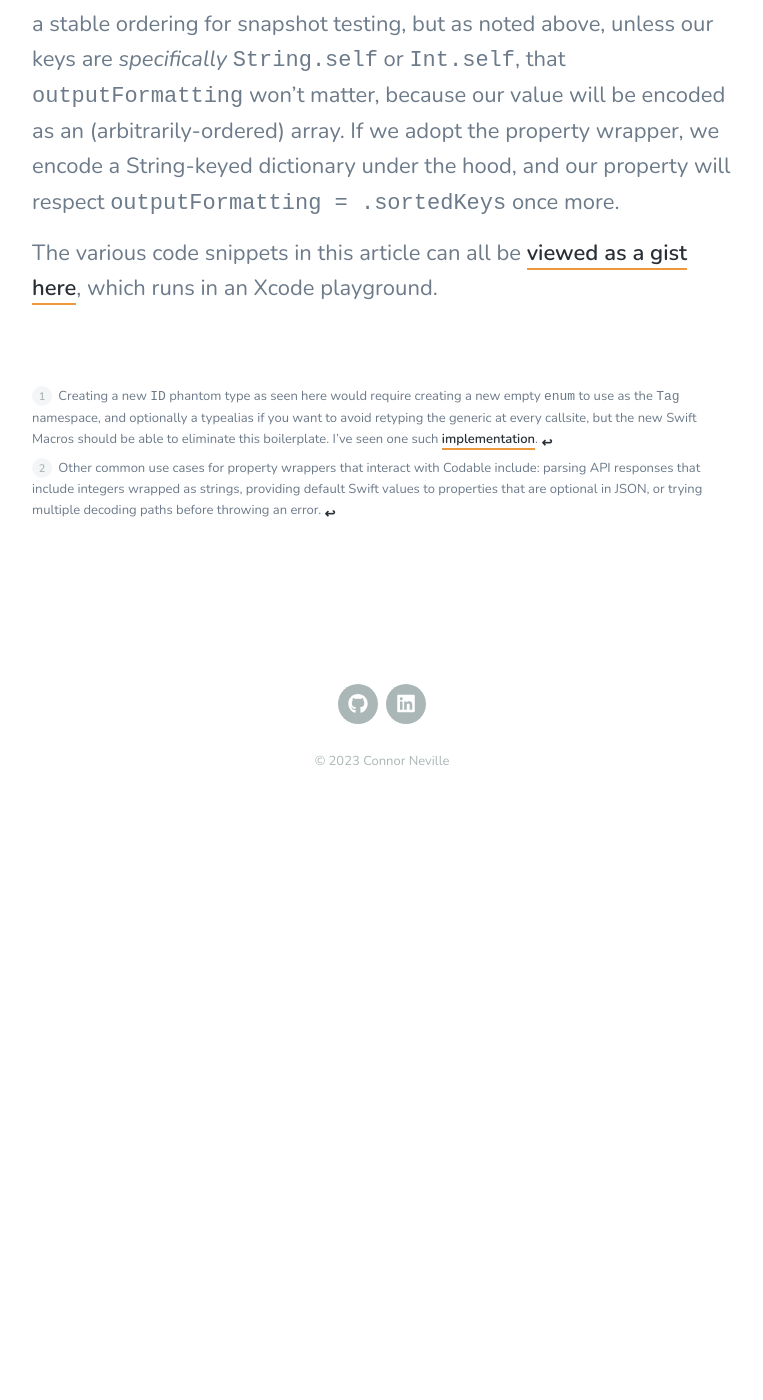
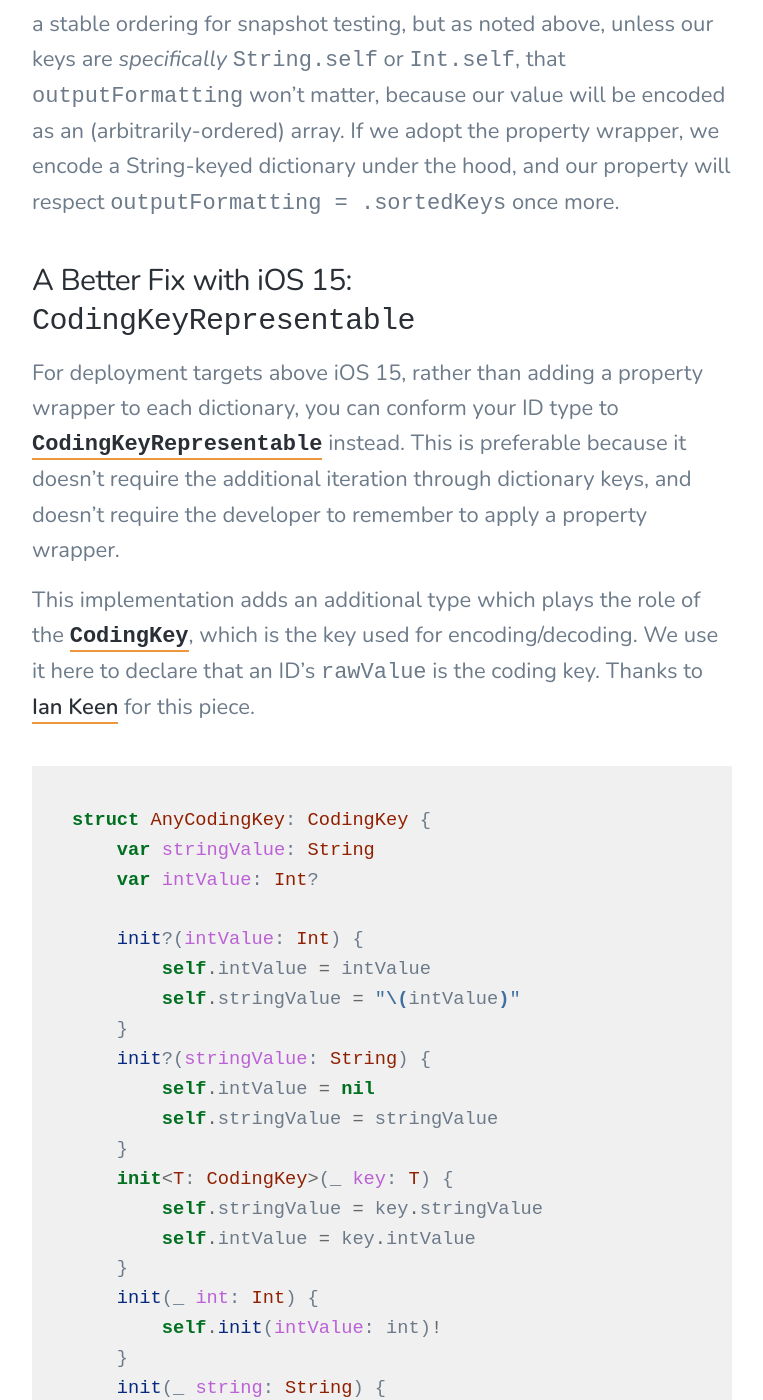
Before and after one commit to nevillco/nevillco.github.io, a Jekyll site: the page built from _posts/2023-10-20-swift-codable-and-custom-keyed-dictionaries.md, in a window 1280 px wide and 1400 px high, scrolled down 11386 px. Shown: the whole window, without its empty margins (258-1021 px from the left). Built offline with Jekyll 4.4.1, drawn with Linux system fonts in a browser that asks for light colours; nearby versions of some CDN libraries; before the commit the page ends 12234 px from its top, so only the background shows below that; some of the changed text lies outside the part shown.

Commit message:
Fix example numbers, add section about CodingKeyRepresentable.

````diff
--- a/_posts/2023-10-20-swift-codable-and-custom-keyed-dictionaries.md
+++ b/_posts/2023-10-20-swift-codable-and-custom-keyed-dictionaries.md
@@ -208,6 +209,58 @@ One may also find themselves in the situation where they own the server or backe
 
 For String-keyed or Int-keyed dictionaries, one can set `outputFormatting = .sortedKeys` on `JSONEncoder` to produce a stable ordering for snapshot testing, but as noted above, unless our keys are _specifically_ `String.self` or `Int.self`, that `outputFormatting` won’t matter, because our value will be encoded as an (arbitrarily-ordered) array. If we adopt the property wrapper, we encode a String-keyed dictionary under the hood, and our property will respect `outputFormatting = .sortedKeys` once more.
 
+### A Better Fix with iOS 15: `CodingKeyRepresentable`
+
+For deployment targets above iOS 15, rather than adding a property wrapper to each dictionary, you can conform your ID type to [`CodingKeyRepresentable`](https://developer.apple.com/documentation/swift/codingkeyrepresentable) instead. This is preferable because it doesn’t require the additional iteration through dictionary keys, and doesn’t require the developer to remember to apply a property wrapper.
+
+This implementation adds an additional type which plays the role of the [`CodingKey`](https://developer.apple.com/documentation/swift/codingkey), which is the key used for encoding/decoding. We use it here to declare that an ID's `rawValue` is the coding key. Thanks to [Ian Keen](https://gist.github.com/IanKeen/3d226854c8c59a17e151a0022b71f6bb) for this piece.
+```swift
+struct AnyCodingKey: CodingKey {
+    var stringValue: String
+    var intValue: Int?
+
+    init?(intValue: Int) {
+        self.intValue = intValue
+        self.stringValue = "\(intValue)"
+    }
+    init?(stringValue: String) {
+        self.intValue = nil
+        self.stringValue = stringValue
+    }
+    init<T: CodingKey>(_ key: T) {
+        self.stringValue = key.stringValue
+        self.intValue = key.intValue
+    }
+    init(_ int: Int) {
+        self.init(intValue: int)!
+    }
+    init(_ string: String) {
+        self.init(stringValue: string)!
+    }
+}
+extension ID: CodingKeyRepresentable {
+    var codingKey: CodingKey {
+        AnyCodingKey(rawValue)
+    }
+
+    init?<T: CodingKey>(codingKey: T) {
+        self.rawValue = codingKey.stringValue
+    }
+}
+
+struct CodingKeyRepresentableExample: Codable {
+    // No more property wrapper!
+    let dictionary: [UserID: Int]
+}
+let example5 = CodingKeyRepresentableExample(dictionary: [
+    "UserID1": 5,
+    "UserID2": 10
+])
+printJSON(example5)
+// ✅ prints:
+// {"dictionary":{"UserID2":10,"UserID1":5}}
+```
+
 The various code snippets in this article can all be [viewed as a gist here](https://gist.github.com/nevillco/6a15b5829cbd104f67affc0dbf7fc2d9), which runs in an Xcode playground.
 
 [^1]: Creating a new `ID` phantom type as seen here would require creating a new empty `enum` to use as the `Tag` namespace, and optionally a typealias if you want to avoid retyping the generic at every callsite, but the new Swift Macros should be able to eliminate this boilerplate. I've seen one such [implementation](https://github.com/FullQueueDeveloper/UniquelyTypedID).
````
Also changed, not shown: other parts of _posts/2023-10-20-swift-codable-and-custom-keyed-dictionaries.md (+8 -7 lines).
